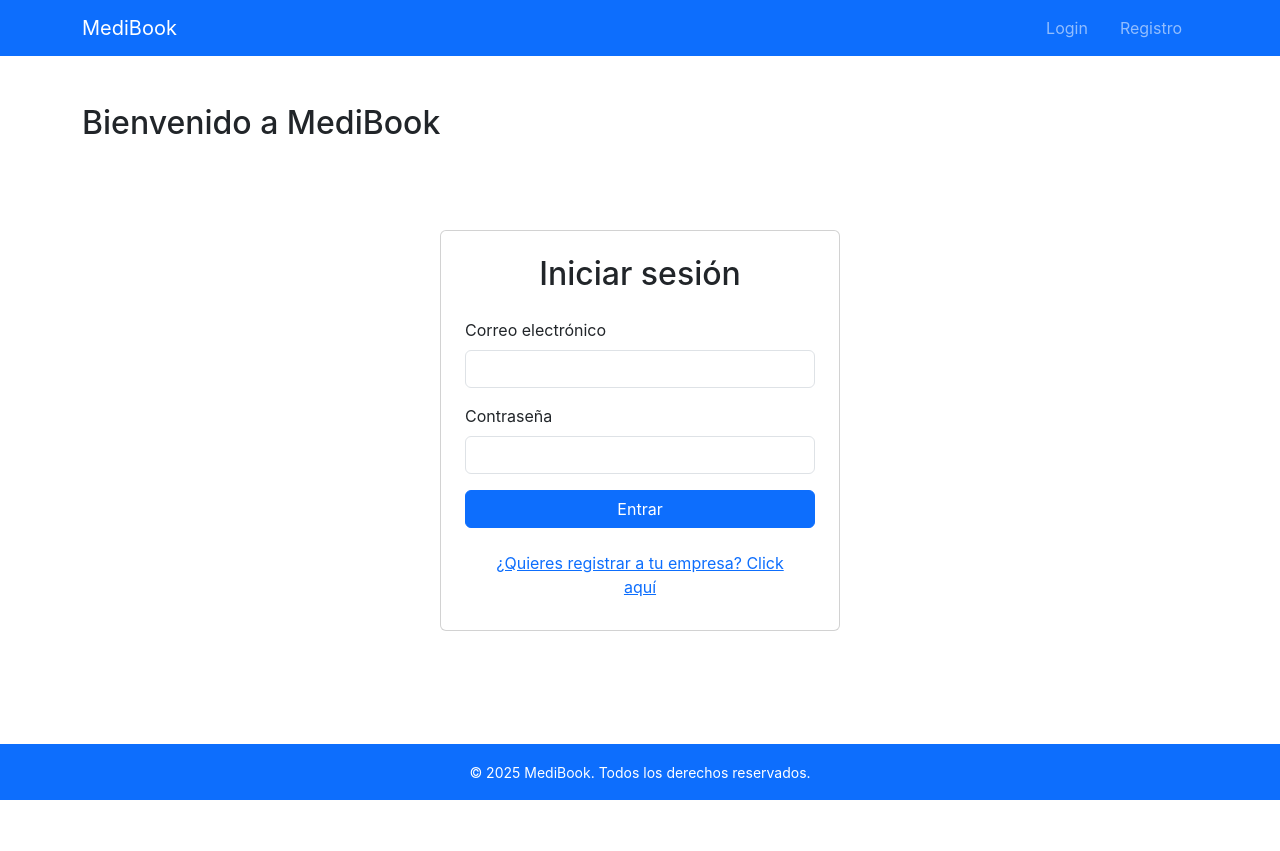
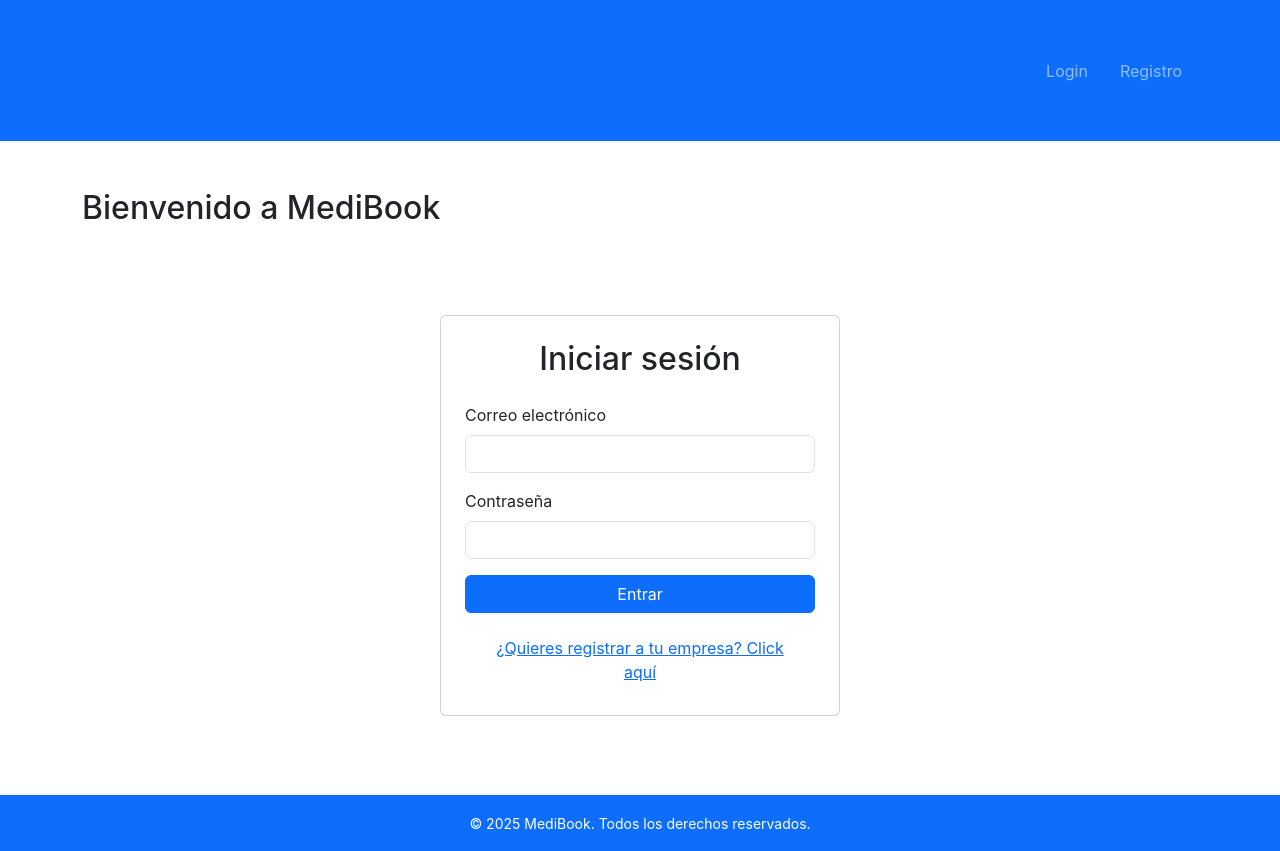
Before and after one commit to San-PedroB/MediBook, a React (Create React App) app: page / in a window 1280 px wide. Before the commit the page ends 800 px from the top, so only its background shows below. Built offline with nearby package versions, Linux system fonts and the light colour scheme.

Commit message:
nuevo navbar

```diff
--- a/package.json
+++ b/package.json
@@ -9,7 +9,7 @@
     "@testing-library/user-event": "^13.5.0",
     "animate.css": "^4.1.1",
     "bootstrap": "^5.3.6",
-    "firebase": "^11.6.1",
+    "firebase": "^11.7.1",
     "react": "^19.1.0",
     "react-dom": "^19.1.0",
     "react-router-dom": "^7.5.2",
--- a/src/App.css
+++ b/src/App.css
@@ -36,3 +36,11 @@
     transform: rotate(360deg);
   }
 }
+
+/* estilos agregador por daniel  */
+.logo-img {
+  width: 115px;
+  height: 115px;
+  margin-left: -300px;
+
+}
--- a/src/components/Navbar.jsx
+++ b/src/components/Navbar.jsx
@@ -5,7 +5,9 @@ function Navbar() {
   return (
     <nav className="navbar navbar-expand-lg navbar-dark bg-primary">
       <div className="container">
-        <Link className="navbar-brand" to="/">MediBook</Link>
+        <Link className="navbar-brand" to="/">
+          <img src="medibooklogo.png" className="logo-img"/>
+        </Link>
         <div>
           <ul className="navbar-nav me-auto mb-2 mb-lg-0 d-flex flex-row">
             <li className="nav-item mx-2">
```
Also changed, not shown: public/medibooklogo.png (added), 1 other file (tests, documents, lock files or other folders).
